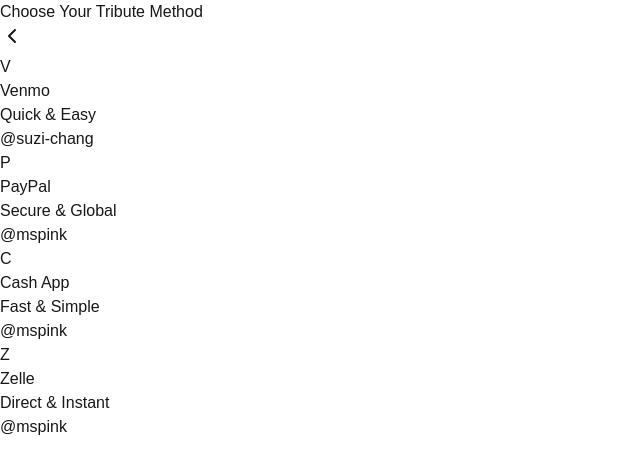
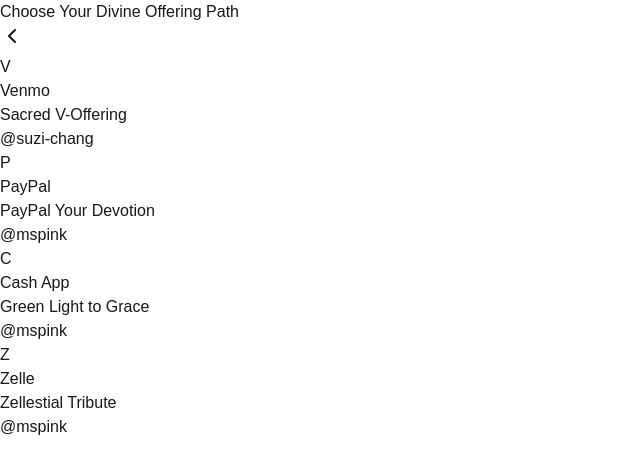
Before and after one commit to moona3k/raise-the-goddess, a Next.js app: page / in a window 1280 px wide. Both pictures are taken after a click on the element 640 px from the left and 44 px from the top of the page. Shown: the top 474 px of the page, without its empty margins (0-640 px from the left). Built offline with nearby package versions, Linux system fonts and the light colour scheme.

Commit message:
Update copy

```diff
--- a/src/app/components/View.tsx
+++ b/src/app/components/View.tsx
@@ -82,28 +82,28 @@
       color: 'from-blue-400 to-blue-600',
       handle: paymentLinks?.venmo,
       url: `venmo://paycharge?txn=pay&recipients=${paymentLinks?.venmo}`,
-      description: 'Quick & Easy'
+      description: 'Sacred V-Offering'
     },
     {
       name: 'PayPal',
       color: 'from-indigo-600 to-indigo-800',
       handle: paymentLinks?.paypal,
       url: `https://paypal.me/${paymentLinks?.paypal}`,
-      description: 'Secure & Global'
+      description: 'PayPal Your Devotion'
     },
     {
       name: 'Cash App',
       color: 'from-emerald-400 to-emerald-600',
       handle: paymentLinks?.cashapp,
       url: `https://cash.app/$${paymentLinks?.cashapp}`,
-      description: 'Fast & Simple'
+      description: 'Green Light to Grace'
     },
     {
       name: 'Zelle',
       color: 'from-purple-500 to-purple-700',
       handle: paymentLinks?.zelle,
       url: `https://enroll.zellepay.com/${paymentLinks?.zelle}`,
-      description: 'Direct & Instant'
+      description: 'Zellestial Tribute'
     }
   ];
 
@@ -151,7 +151,7 @@
                 transition={{ delay: 0.1 }}
               >
                 <div className="flex justify-between items-center mb-6">
-                  <h2 className="text-white/90 text-lg font-medium">Choose Your Tribute Method</h2>
+                  <h2 className="text-white/90 text-lg font-medium">Choose Your Divine Offering Path</h2>
                   <motion.button
                     onClick={() => setIsOpen(false)}
                     className="text-pink-500/80 hover:text-pink-500 transition-colors"
```
